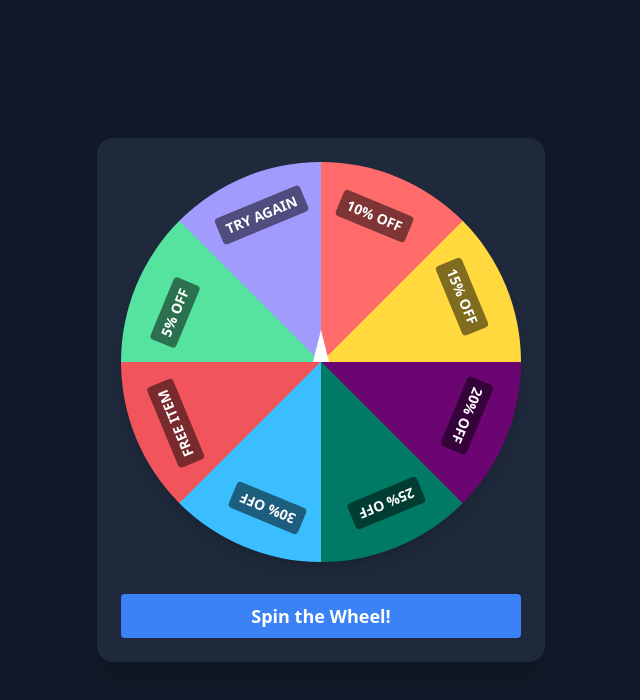
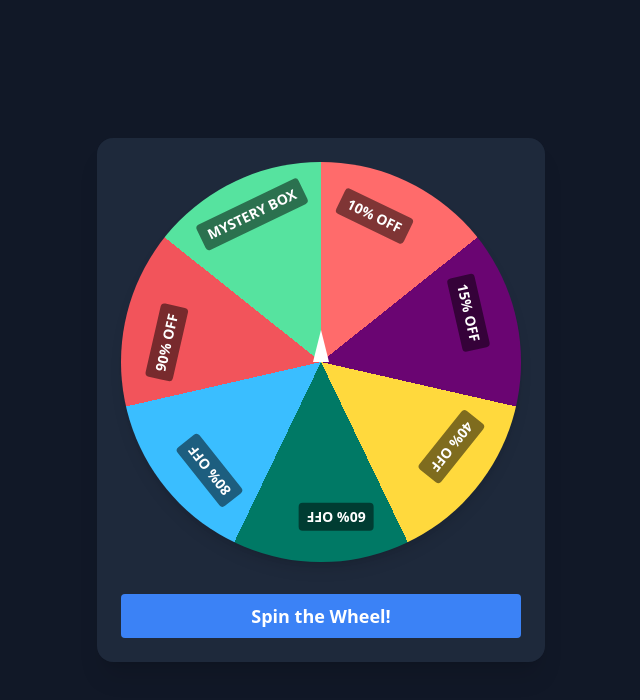
Before and after one commit to hemant-code625/LuckyLoot, a React (Vite) app: page / in a window 1280 px wide. Shown: the top 700 px of the page, without its empty margins (319-959 px from the left). Built offline with nearby package versions, Linux system fonts and the light colour scheme.

Commit message:
Refactor spin button logic in Wheel component and update sector probabilities

```diff
--- a/src/components/Wheel.tsx
+++ b/src/components/Wheel.tsx
@@ -3,21 +3,44 @@ import confetti from "canvas-confetti";
 import { Loader2 } from "lucide-react";
 
 const sectors = [
-  { color: "#FF6B6B", label: "10% OFF" },
-  { color: "#FFD93D", label: "15% OFF" },
-  { color: "#6A0572", label: "20% OFF" },
-  { color: "#007965", label: "25% OFF" },
-  { color: "#3ABEFF", label: "30% OFF" },
-  { color: "#F2545B", label: "FREE ITEM" },
-  { color: "#56E39F", label: "5% OFF" },
-  { color: "#A29BFE", label: "TRY AGAIN" },
+  { color: "#FF6B6B", label: "10% OFF", probability: 0.4 },
+  { color: "#6A0572", label: "15% OFF", probability: 0.15 },
+  { color: "#FFD93D", label: "40% OFF", probability: 0.1 },
+  { color: "#007965", label: "60% OFF", probability: 0.04 },
+  { color: "#3ABEFF", label: "80% OFF", probability: 0.01 },
+  { color: "#F2545B", label: "90% OFF", probability: 0 },
+  { color: "#56E39F", label: "MYSTERY BOX", probability: 0.3 },
 ];
 
 // Simulate getting the winning segment from the backend
-const getSegmentFromBackend = async () => {
-  const responseIndex = Math.floor(Math.random() * sectors.length);
-  return responseIndex;
-};
+// const getSegmentFromBackend = async () => {
+//   const responseIndex = Math.floor(Math.random() * sectors.length);
+//   return responseIndex;
+// };
+
+interface Sector {
+  color: string;
+  label: string;
+  probability: number;
+}
+
+function getWeightedRandom(segments: Sector[]): number {
+  const totalWeight = segments.reduce(
+    (acc, segment) => acc + segment.probability,
+    0
+  );
+
+  const random = Math.random() * totalWeight;
+  let cumulativeProbability = 0;
+
+  for (const [index, segment] of segments.entries()) {
+    cumulativeProbability += segment.probability;
+    if (random <= cumulativeProbability) {
+      return index; // Return the index of the selected segment
+    }
+  }
+  return segments.length - 1; // Return the last index if not found
+}
 
 const Wheel: React.FC = () => {
   const [spinning, setSpinning] = useState(false);
@@ -35,7 +58,7 @@ const Wheel: React.FC = () => {
     setRemaining(10); // Reset the countdown
 
     // Get winning segment from backend
-    const selectedIndex = await getSegmentFromBackend();
+    const selectedIndex = await getWeightedRandom(sectors);
 
     // Calculate target angle for the selected segment (base rotation + target offset)
     const targetAngle =
```
